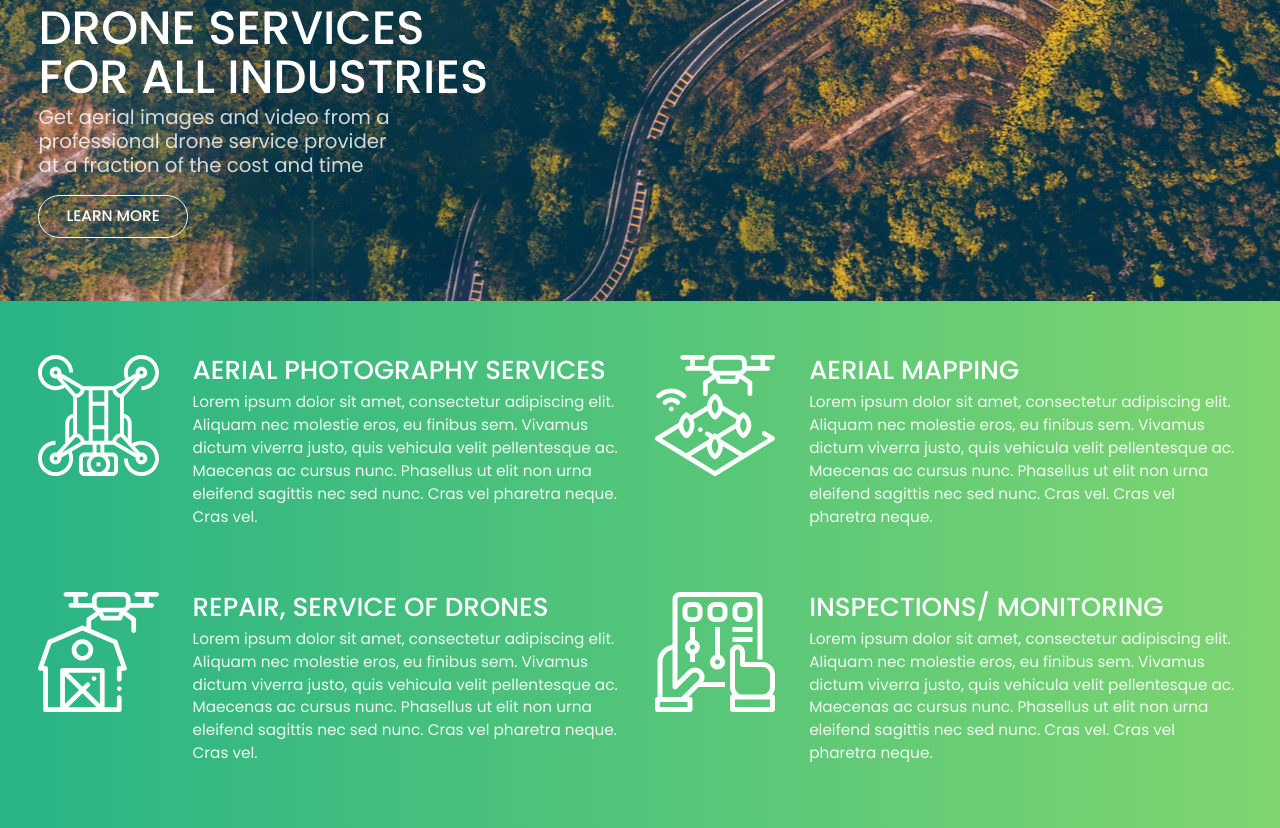
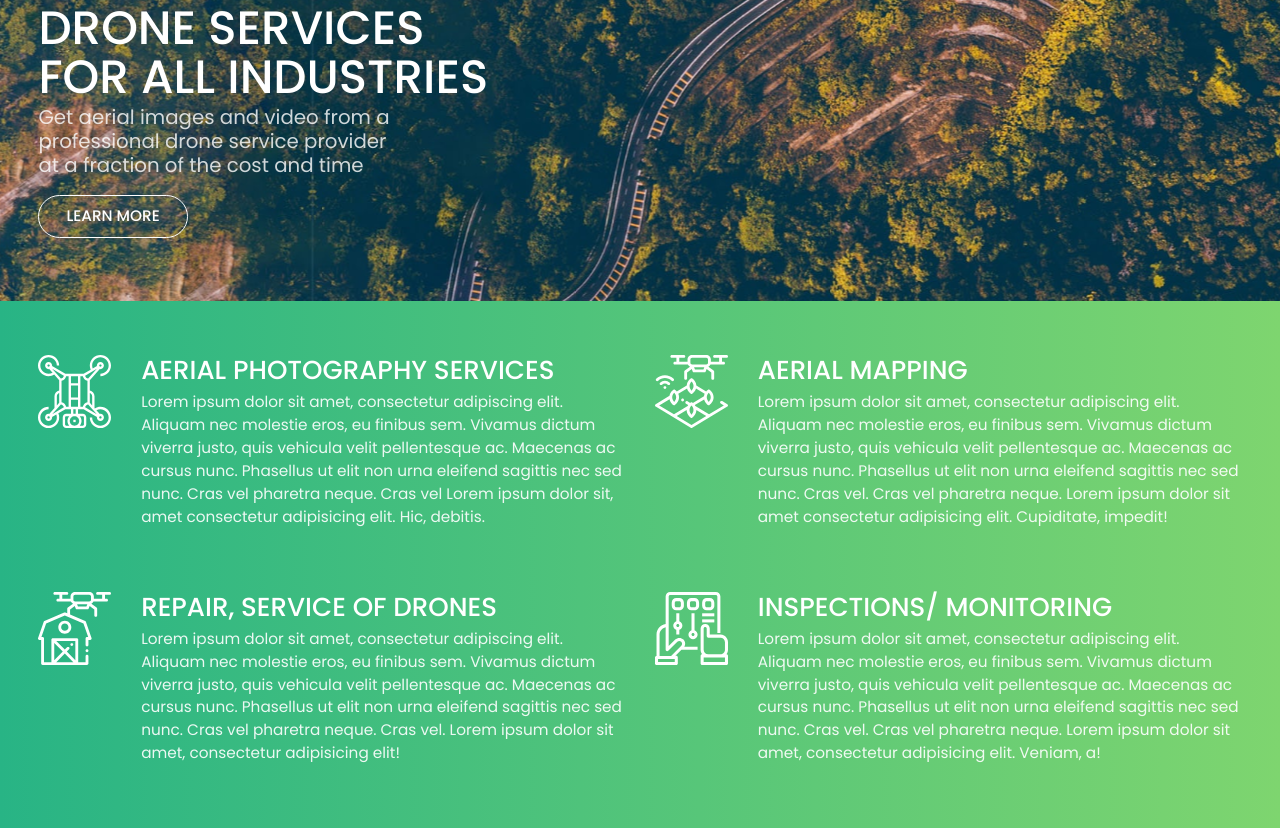
Before and after one commit to SanjayPJ/vimanam-new, a website: page index.html in a window 1280 px wide. Shown: the part 380-1208 px from the top of the page. Drawn offline with nearby package versions, Linux system fonts and the light colour scheme.

Commit message:
icon fixed

```diff
--- a/assets/scss/style.scss
+++ b/assets/scss/style.scss
@@ -132,13 +132,15 @@ body{
 .features{
     background: linear-gradient(to right, $primary-dark, $primary-light);
     img{
-        width: 97%;
+        width: 100%;
     }
     h2{
         font-size: 2.9rem;
+        font-weight: 500;
     }
     p{
         font-size: 1.7rem;
         opacity: 0.9;
+        font-weight: 400;
     }
 }
--- a/index.html
+++ b/index.html
@@ -100,31 +100,31 @@
             <div class="row">
                 <div class="col-6">
                     <div class="row">
-                        <div class="col-3">
+                        <div class="col-2">
                             <img src="assets/img/drone.svg" alt="">
                         </div>
-                        <div class="col-9 text-white">
+                        <div class="col-10 text-white">
                             <h2>AERIAL PHOTOGRAPHY SERVICES</h2>
                             <p class="mt-2">Lorem ipsum dolor sit amet, consectetur adipiscing elit. Aliquam nec molestie eros, eu finibus sem.
                                 Vivamus dictum
                                 viverra justo, quis vehicula velit pellentesque ac. Maecenas ac cursus nunc. Phasellus ut elit non urna eleifend
-                                sagittis nec sed nunc. Cras vel pharetra neque. Cras vel.</p>
+                                sagittis nec sed nunc. Cras vel pharetra neque. Cras vel Lorem ipsum dolor sit, amet consectetur adipisicing elit. Hic, debitis.</p>
                         </div>
                     </div>
                 </div>
                 <div class="col-6">
                     <div class="row">
-                        <div class="col-3">
+                        <div class="col-2">
                             <img src="assets/img/drone1.svg" alt="">
                         </div>
-                        <div class="col-9 text-white">
+                        <div class="col-10 text-white">
                             <h2>AERIAL MAPPING</h2>
                             <p class="mt-2">Lorem ipsum dolor sit amet, consectetur adipiscing elit. Aliquam nec molestie eros, eu
                                 finibus sem.
                                 Vivamus dictum
                                 viverra justo, quis vehicula velit pellentesque ac. Maecenas ac cursus nunc. Phasellus ut elit non urna
                                 eleifend
-                                sagittis nec sed nunc. Cras vel. Cras vel pharetra neque.</p>
+                                sagittis nec sed nunc. Cras vel. Cras vel pharetra neque. Lorem ipsum dolor sit amet consectetur adipisicing elit. Cupiditate, impedit!</p>
                         </div>
                     </div>
                 </div>
@@ -132,26 +132,26 @@
             <div class="row mt-5 pt-5">
                 <div class="col-6">
                     <div class="row">
-                        <div class="col-3">
+                        <div class="col-2">
                             <img src="assets/img/smart-farm.svg" alt="">
                         </div>
-                        <div class="col-9 text-white">
+                        <div class="col-10 text-white">
                             <h2>REPAIR, SERVICE OF DRONES</h2>
                             <p class="mt-2">Lorem ipsum dolor sit amet, consectetur adipiscing elit. Aliquam nec molestie eros, eu
                                 finibus sem.
                                 Vivamus dictum
                                 viverra justo, quis vehicula velit pellentesque ac. Maecenas ac cursus nunc. Phasellus ut elit non
                                 urna eleifend
-                                sagittis nec sed nunc. Cras vel pharetra neque. Cras vel.</p>
+                                sagittis nec sed nunc. Cras vel pharetra neque. Cras vel. Lorem ipsum dolor sit amet, consectetur adipisicing elit!</p>
                         </div>
                     </div>
                 </div>
                 <div class="col-6">
                     <div class="row">
-                        <div class="col-3">
+                        <div class="col-2">
                             <img src="assets/img/remote-control.svg" alt="">
                         </div>
-                        <div class="col-9 text-white">
+                        <div class="col-10 text-white">
                             <h2>INSPECTIONS/ MONITORING</h2>
                             <p class="mt-2">Lorem ipsum dolor sit amet, consectetur adipiscing elit. Aliquam nec molestie eros, eu
                                 finibus sem.
@@ -159,7 +159,7 @@
                                 viverra justo, quis vehicula velit pellentesque ac. Maecenas ac cursus nunc. Phasellus ut elit non
                                 urna
                                 eleifend
-                                sagittis nec sed nunc. Cras vel. Cras vel pharetra neque.</p>
+                                sagittis nec sed nunc. Cras vel. Cras vel pharetra neque. Lorem ipsum dolor sit amet, consectetur adipisicing elit. Veniam, a!</p>
                         </div>
                     </div>
                 </div>
```
Also changed, not shown: assets/css/style.css.
